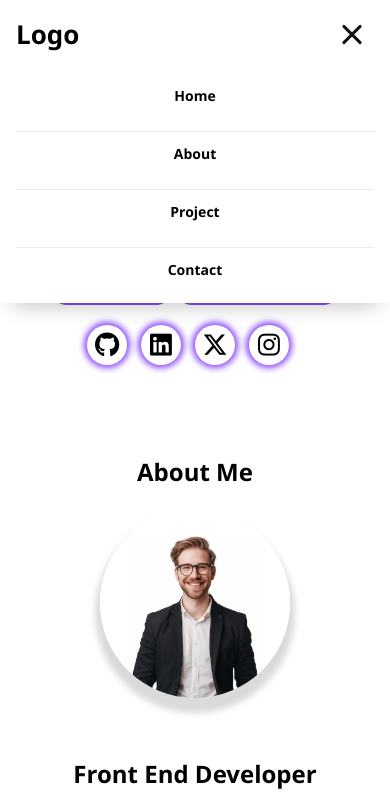
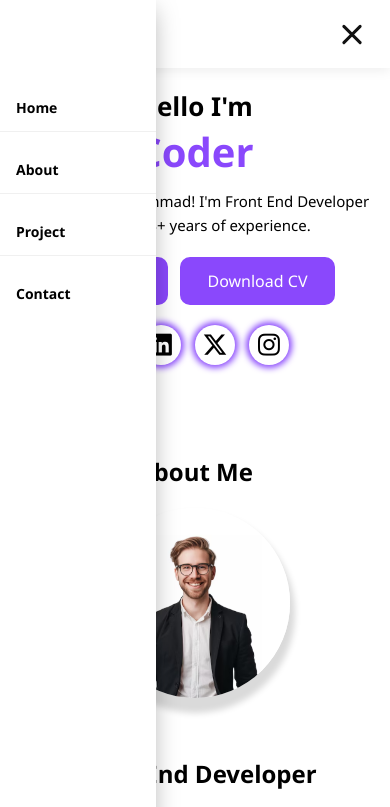
Before and after one commit to Mcybernet/Porto_New, a plain HTML site: page index.html in a window 390 px wide. Both pictures are taken after a click on the button "Buka menu navigasi". Shown: the top 807 px of the page. Drawn offline with nearby package versions, Linux system fonts and the light colour scheme.

Commit message:
feat: header sticky di mobile + drawer navigasi dari kiri 40% (klik luar/Esc untuk tutup)

```diff
--- a/index.html
+++ b/index.html
@@ -227,6 +227,12 @@
             if (event.key === "Escape") closeMenu();
         });
 
+        document.addEventListener("click", (event) => {
+            if (!navLink.classList.contains("active")) return;
+            if (navLink.contains(event.target) || hamMenu.contains(event.target)) return;
+            closeMenu();
+        });
+
         window.addEventListener("resize", () => {
             if (window.innerWidth > 768) closeMenu();
         });
--- a/style.css
+++ b/style.css
@@ -765,7 +765,19 @@ select{
 
 /* ---------- Mobile : <= 768px ---------- */
 @media screen and (max-width: 768px){
-    /* header */
+    /* header sticky + drawer kiri */
+    html{
+        scroll-padding-top: 84px;
+    }
+    header{
+        position: fixed;
+        top: 0;
+        left: 0;
+        right: 0;
+        z-index: 100;
+        background-color: #ffffff;
+        box-shadow: 0 2px 12px rgba(0, 0, 0, .08);
+    }
     .navbar{
         flex-direction: row;
         align-items: center;
@@ -773,7 +785,6 @@ select{
         gap: 12px;
         padding: 12px 16px;
         position: relative;
-        z-index: 100;
     }
     .logo{
         padding-inline-start: 0;
@@ -786,47 +797,47 @@ select{
         display: flex;
     }
     .nav-link{
-        position: absolute;
-        top: 100%;
+        position: fixed;
+        top: 0;
+        bottom: 0;
         left: 0;
-        right: 0;
+        width: 40%;
+        height: 100%;
         flex-direction: column;
         align-items: stretch;
+        justify-content: flex-start;
         flex-wrap: nowrap;
         gap: 0;
         margin: 0;
-        padding: 0 16px;
+        padding: 84px 0 16px;
         font-size: 16px;
         background-color: #ffffff;
-        box-shadow: 0 14px 22px -14px rgba(0, 0, 0, .3);
-        max-height: 0;
-        overflow: hidden;
-        opacity: 0;
+        box-shadow: 6px 0 24px -10px rgba(0, 0, 0, .35);
+        overflow-y: auto;
+        z-index: 90;
+        transform: translateX(-105%);
         visibility: hidden;
-        transition: max-height .35s ease, opacity .25s ease, padding .35s ease;
+        transition: transform .35s cubic-bezier(.4, 0, .2, 1), visibility .35s ease;
     }
     .nav-link.active{
-        max-height: 340px;
-        opacity: 1;
+        transform: translateX(0);
         visibility: visible;
-        padding: 6px 16px 12px;
     }
     .nav-link li{
         width: 100%;
-        text-align: center;
-        border-top: 1px solid #ececec;
-    }
-    .nav-link li:first-child{
-        border-top: 0;
     }
     .nav-link li a{
         display: block;
-        padding: 12px 0;
+        padding: 14px 16px;
         font-size: 16px;
+    }
+    .nav-link li:not(:last-child){
+        border-bottom: 1px solid #f0f0f0;
     }
 
     main{
         padding-inline: 0;
+        padding-top: 68px;
     }
 
     /* home */
```
